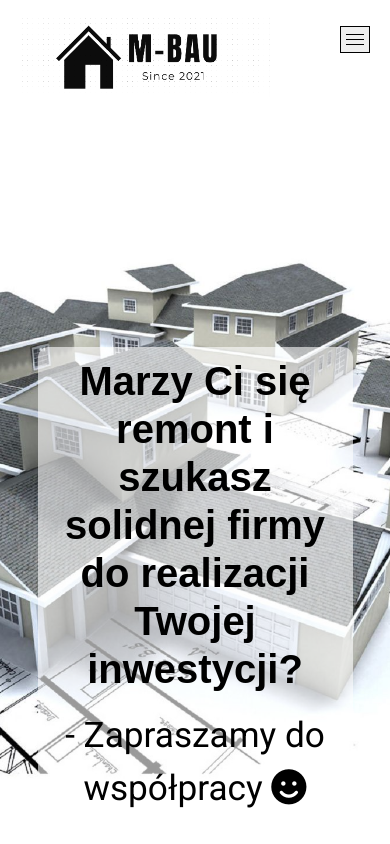
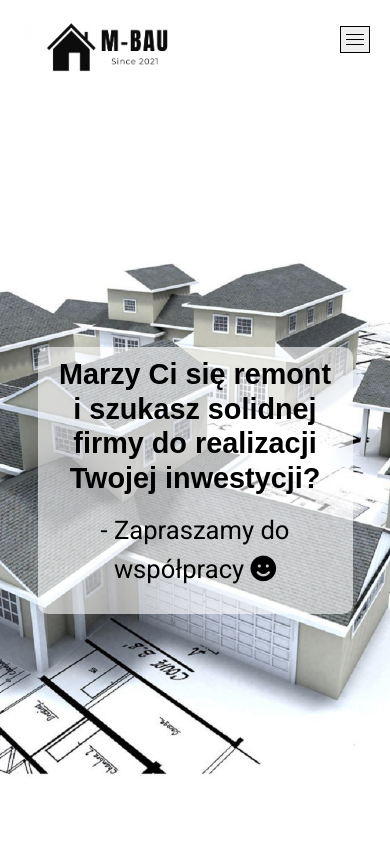
Before and after one commit to radek-winiecki/construction-company, a plain HTML site: page index.html in a window 390 px wide. Shown: the top 844 px of the page. Drawn offline with nearby package versions, Linux system fonts and the light colour scheme.

Commit message:
Add media queries for the logo and hero-text

```diff
--- a/style.css
+++ b/style.css
@@ -907,6 +907,14 @@ footer small a:hover {
         width: 330px;
     }
 
+    #hero .hero-text h1 {
+        font-size: 2.2rem;
+    }
+
+    #hero .hero-text p {
+        font-size: 1.8rem;
+    }
+
     #agents {
         margin: 4rem 0 3rem;
         padding: 0 0 3rem;
@@ -977,6 +985,19 @@ footer small a:hover {
         width: 100%;
     }
 
+    #hero .hero-text h1 {
+        font-size: 1.8rem;
+    }
+
+    #hero .hero-text p {
+        font-size: 1.6rem;
+    }
+
+    #logo img {
+        width: 187px;
+        height: 60px;
+    }
+
     #properties button.rounded {
         max-width: 250px;
         width: 100%;
```
